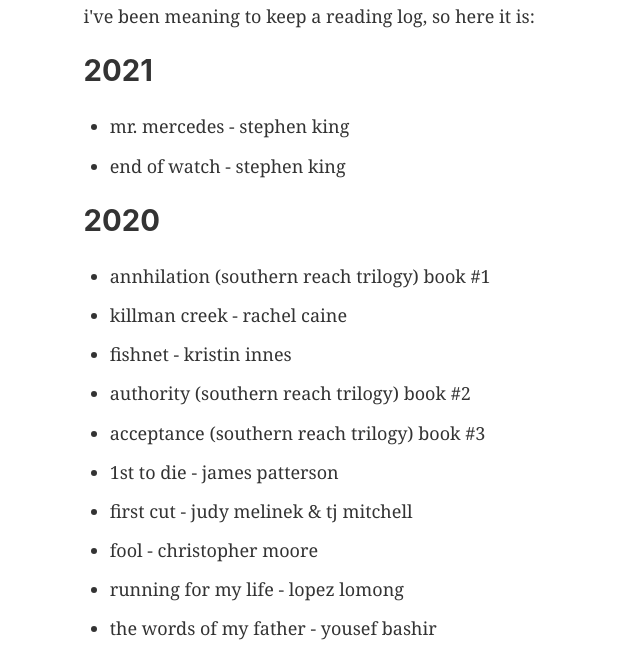
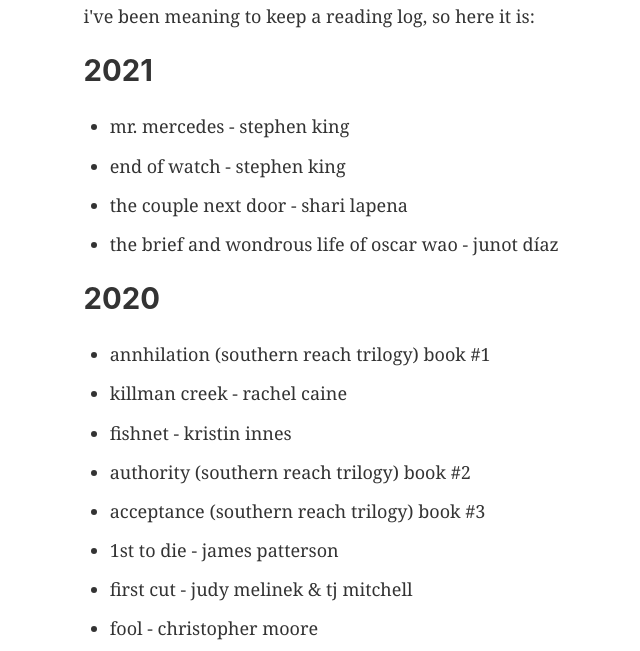
Before and after one commit to jakeols/ols-engineer, a Gatsby site: page /books in a window 1280 px wide. Shown: the part 146-797 px from the top of the page, without its empty margins (96-736 px from the left). Built offline with nearby package versions, Linux system fonts and the light colour scheme; Gatsby itself is replaced by a stand-in of ours.

Commit message:
update books

```diff
--- a/src/pages/books.js
+++ b/src/pages/books.js
@@ -12,6 +12,8 @@
         <ul>
             <li>mr. mercedes - stephen king</li>
             <li>end of watch - stephen king</li>
+            <li>the couple next door - shari lapena</li>
+            <li>the brief and wondrous life of oscar wao - junot díaz</li>
         </ul>
         <h2>2020</h2>
         <ul>
```
